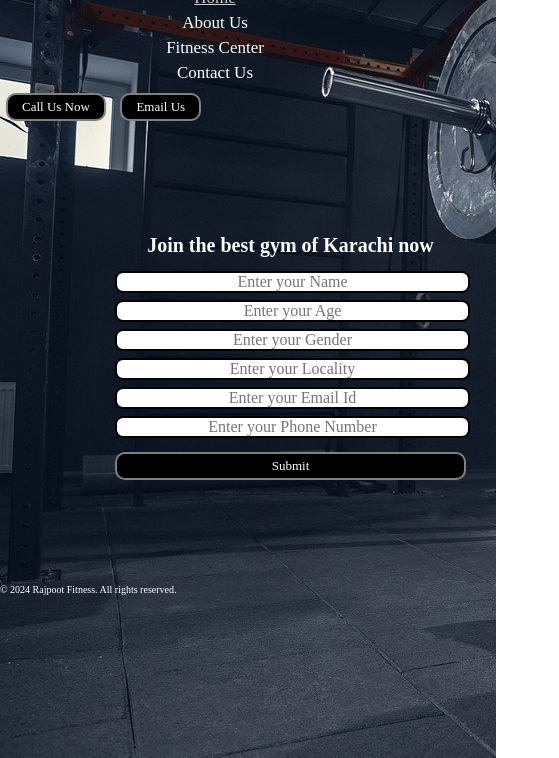
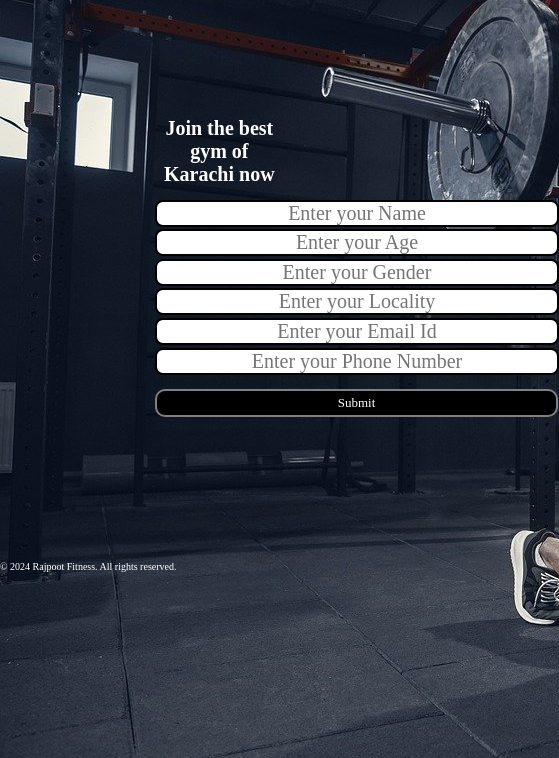
Before and after one commit to HanzalaAli92/Project-1, a plain HTML site: page index.html in a window 390 px wide. Shown: the part 86-844 px from the top of the page, 559 px wide, since content can reach past the window. Drawn offline with Linux system fonts and the light colour scheme; a web font is replaced by a local one.

Commit message:
push file

```diff
--- a/style.css
+++ b/style.css
@@ -109,63 +109,3 @@ z
     text-align: center;
     font-size: 15px;
 }
-
-/* Responsive CSS starts here */
-
-/* Mobile screens (max-width: 600px) */
-@media (max-width: 600px) {
-    .left, .right {
-        position: static;
-        text-align: center;
-        margin-bottom: 10px;
-    }
-
-    .navbar {
-        display: block;
-        text-align: center;
-    }
-
-    .navbar li {
-        display: block;
-        margin: 5px 0;
-    }
-
-    .mid {
-        width: 100%;
-        margin: 10px 0;
-    }
-
-    .container {
-        width: 90%;
-        padding: 30px;
-    }
-
-    .form-group input {
-        width: 100%;
-        font-size: 16px;
-    }
-
-    .container button {
-        width: 100%;
-    }
-}
-
-/* Tablet screens (min-width: 601px and max-width: 768px) */
-@media (min-width: 601px) and (max-width: 768px) {
-    .mid {
-        width: 80%;
-    }
-
-    .container {
-        width: 70%;
-    }
-
-    .form-group input {
-        width: 80%;
-        font-size: 18px;
-    }
-
-    .container button {
-        width: 80%;
-    }
-}
```
